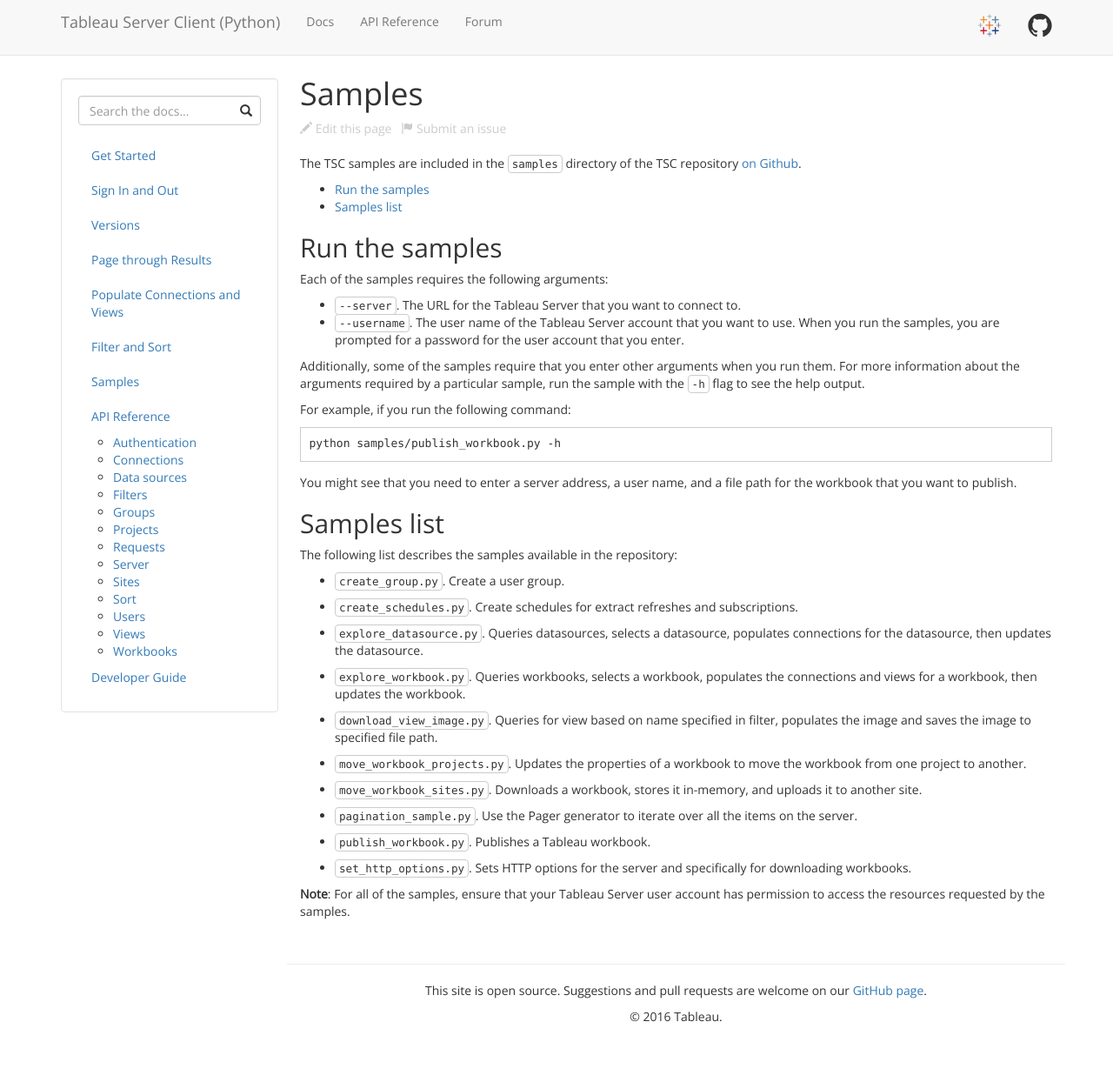
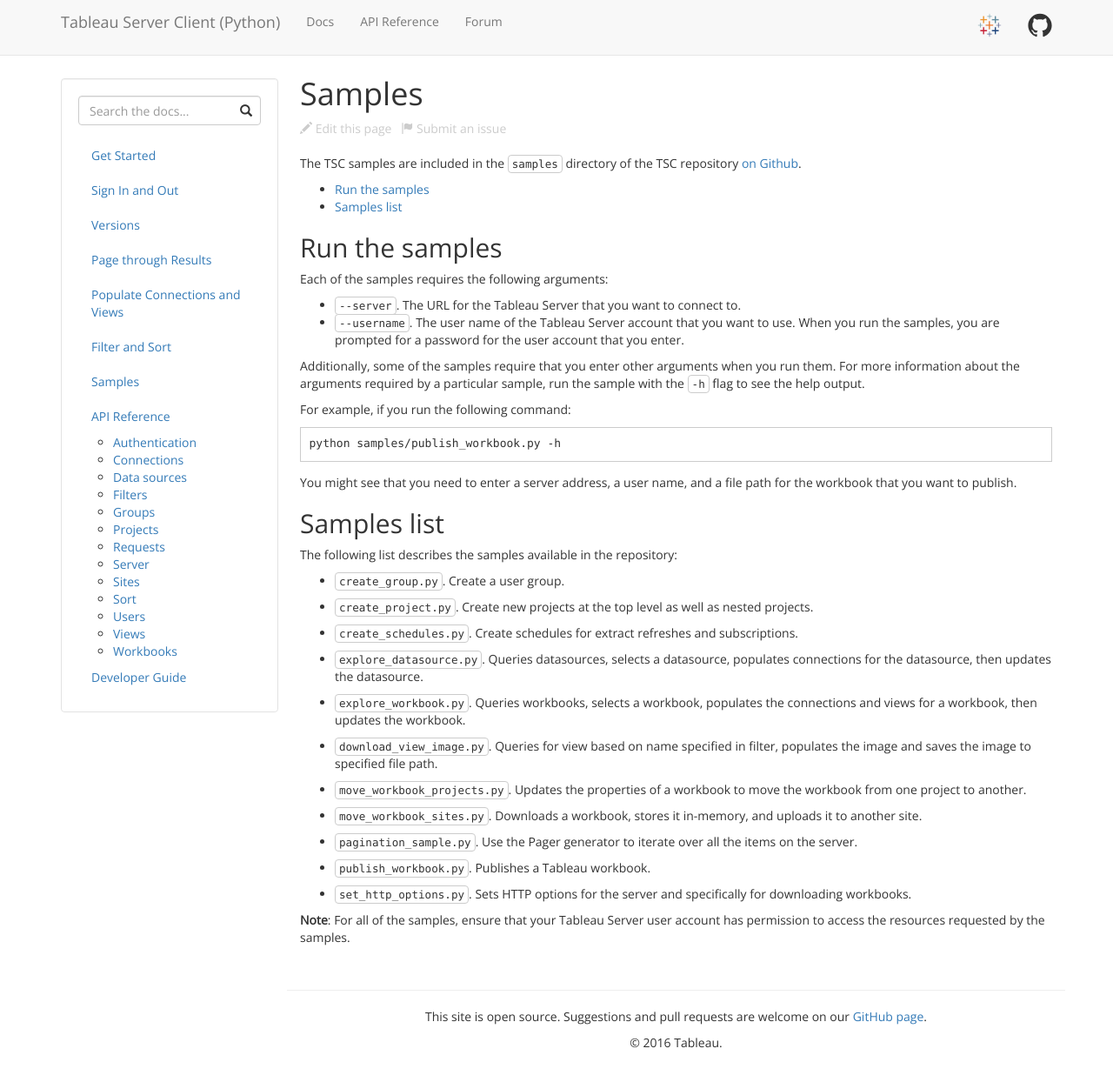
Before and after one commit to tableau/server-client-python, a Jekyll site: the page built from docs/docs/samples.md, in a window 1280 px wide and 1249 px high. Shown: the top 1244 px of the window at 87% size. Built offline with Jekyll 4.4.1, drawn with Linux system fonts in a browser that asks for light colours.

Commit message:
more comments in sample script

```diff
--- a/docs/docs/samples.md
+++ b/docs/docs/samples.md
@@ -34,6 +34,8 @@
 
 * `create_group.py`. Create a user group.
 
+* `create_project.py`. Create new projects at the top level as well as nested projects.
+
 * `create_schedules.py`. Create schedules for extract refreshes and subscriptions.
 
 * `explore_datasource.py`. Queries datasources, selects a datasource, populates connections for the datasource, then updates the datasource.
--- a/samples/create_project.py
+++ b/samples/create_project.py
@@ -1,6 +1,7 @@
 ####
 # This script demonstrates how to use the Tableau Server Client
-# to create new projects.
+# to create new projects, both at the root level and how to nest them using
+# parent_id.
 #
 #
 # To run the script, you must have installed Python 2.7.X or 3.3 and later.
@@ -51,12 +52,15 @@
         # Use highest Server REST API version available
         server.use_server_version()
 
+        # Without parent_id specified, projects are created at the top level.
         top_level_project = TSC.ProjectItem(name='Top Level Project')
         top_level_project = create_project(server, top_level_project)
 
+        # Specifying parent_id creates a nested projects.
         child_project = TSC.ProjectItem(name='Child Project', parent_id=top_level_project.id)
         child_project = create_project(server, child_project)
 
+        # Projects can be nested at any level.
         grand_child_project = TSC.ProjectItem(name='Grand Child Project', parent_id=child_project.id)
         grand_child_project = create_project(server, grand_child_project)
 
```
